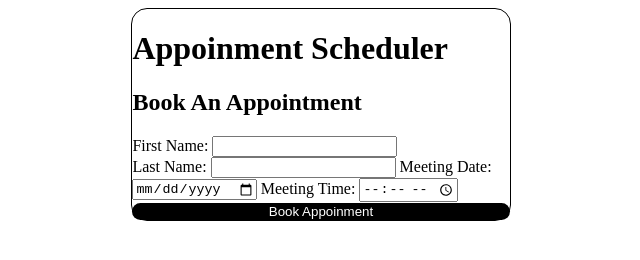
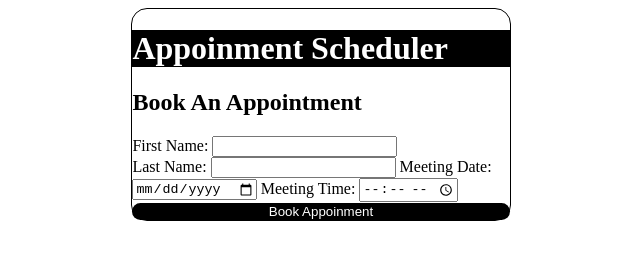
Before and after one commit to ConMan2O/Appointment-Scheduler, a website: page views/home.html in a window 1280 px wide. Shown: the whole page, without its empty margins (319-959 px from the left). Drawn offline with Linux system fonts and the light colour scheme; files that its build step writes are made by us from their sources; files whose address does not match are found by name.

Commit message:
Started work on main form styling

```diff
--- a/public/styles/style.css
+++ b/public/styles/style.css
@@ -13,6 +13,11 @@
     margin: 0 auto;
     border: 1px solid var(--primary-color);
     border-radius: 1rem;
+
+    h1 {
+        background-color: var(--primary-color);
+        color: var(--secondary-color);
+    }
 }
 
 button[type="submit"] {
```
